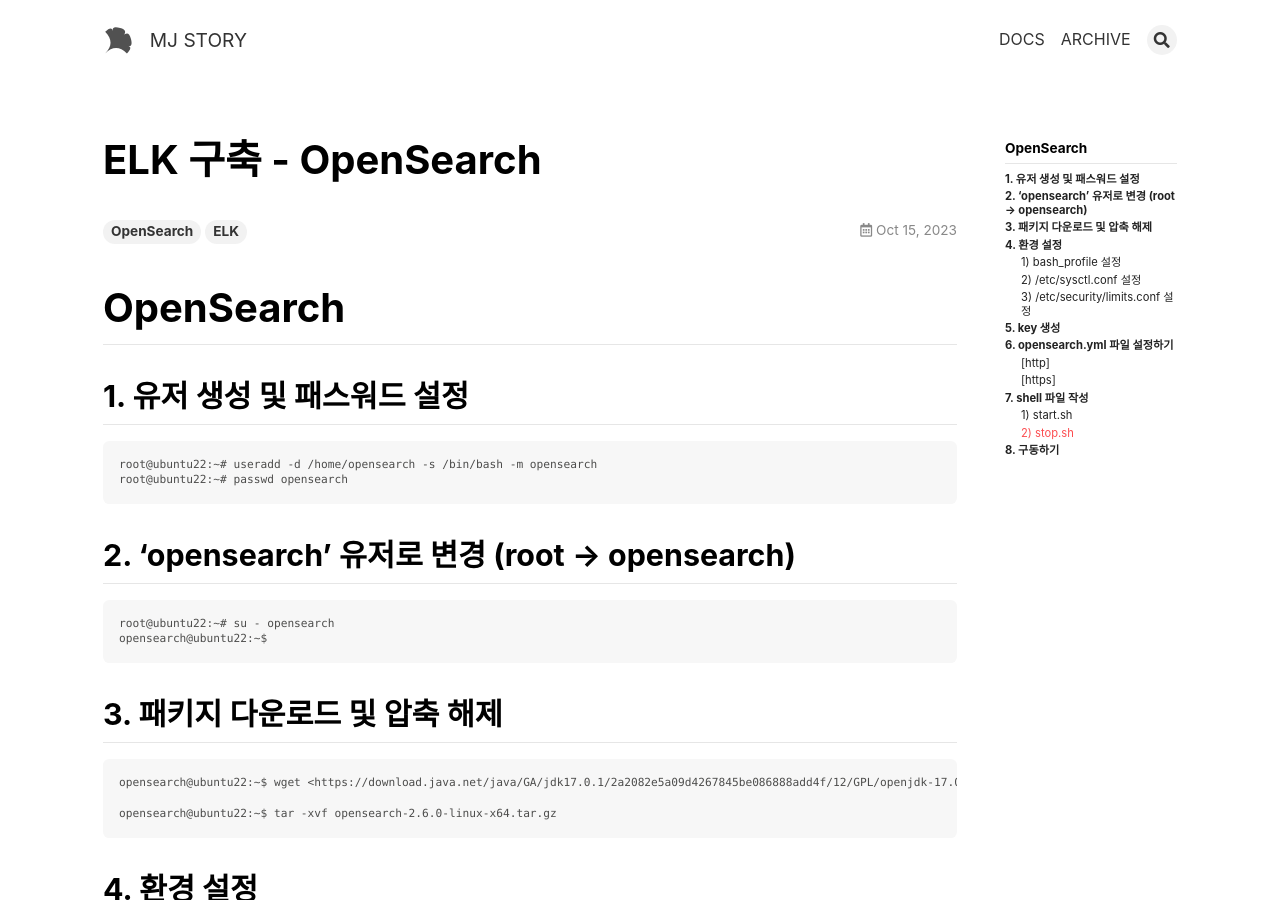
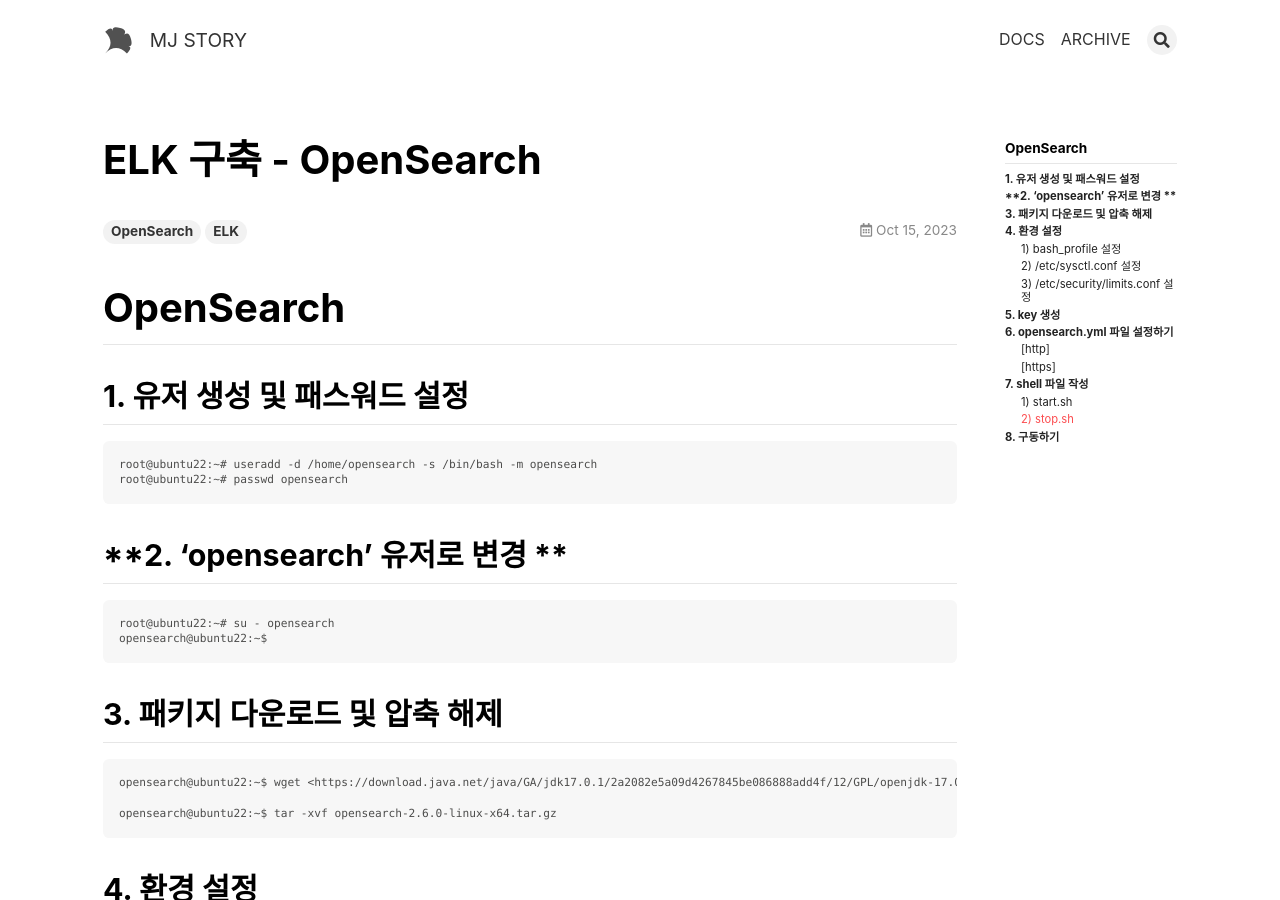
Before and after one commit to cloudnine-mj/cloudnine-mj.github.io, a Jekyll site: the page built from _posts/2023-10-15-ELK 구축 - OpenSearch.md, in a window 1280 px wide and 900 px high. Built offline with Jekyll 4.4.1, drawn with Linux system fonts in a browser that asks for light colours; nearby versions of some CDN libraries.

Commit message:
opensearch5

````diff
--- a/_posts/2023-10-15-ELK 구축 - OpenSearch.md
+++ b/_posts/2023-10-15-ELK 구축 - OpenSearch.md
@@ -16,7 +16,7 @@ root@ubuntu22:~# passwd opensearch
 
 
 
-## **2. ‘opensearch’ 유저로 변경 (root → opensearch)**
+## **2. ‘opensearch’ 유저로 변경 **
 
 ```
 root@ubuntu22:~# su - opensearch
````
